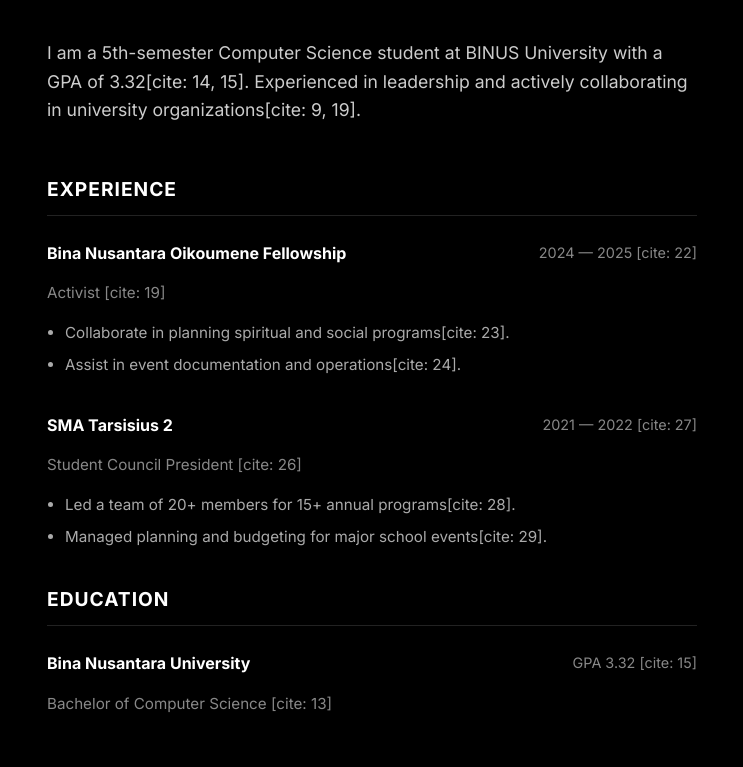
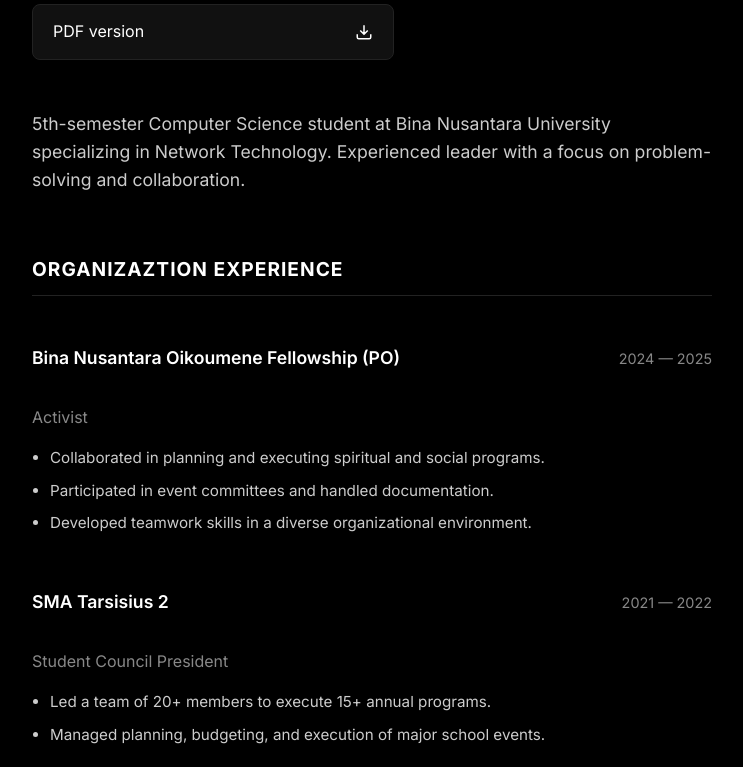
Before and after one commit to levram03/CV, a plain HTML site: page resume.html in a window 1280 px wide. Shown: the part 339-1106 px from the top of the page, without its empty margins (268-1011 px from the left). Drawn offline with Linux system fonts and the light colour scheme.

Commit message:
Add files via upload

```diff
--- a/resume-style.css
+++ b/resume-style.css
@@ -1,22 +1,20 @@
-body { background: #000; color: #fff; font-family: 'Inter', sans-serif; padding: 80px 20px; line-height: 1.6; }
-.resume-container { max-width: 650px; margin: 0 auto; }
-header h1 { font-size: 3rem; font-weight: 700; margin-bottom: 5px; }
-.sub { color: #888; font-size: 1.2rem; margin-bottom: 40px; }
+body { background-color: #000; color: #fff; font-family: 'Inter', sans-serif; padding: 100px 24px; line-height: 1.6; }
+.resume-container { max-width: 680px; margin: 0 auto; }
+header h1 { font-size: 3.5rem; font-weight: 700; letter-spacing: -2px; }
+.sub-name { color: #888; font-size: 1.2rem; margin-bottom: 40px; }
 
-.download-box { margin-bottom: 40px; }
-.btn-download { display: flex; justify-content: space-between; align-items: center; background: #111; border: 1px solid #333; padding: 12px 20px; border-radius: 8px; text-decoration: none; color: #fff; width: 280px; transition: 0.2s; }
-.btn-download:hover { background: #222; }
+.btn-pdf { display: flex; justify-content: space-between; align-items: center; background: #111; border: 1px solid #222; padding: 14px 20px; border-radius: 8px; width: 100%; max-width: 320px; text-decoration: none; color: #fff; margin-bottom: 50px; }
+.btn-pdf:hover { background: #1a1a1a; }
 
-.bio { font-size: 1.1rem; color: #ccc; margin-bottom: 50px; }
-h2 { font-size: 1.2rem; border-bottom: 1px solid #222; padding-bottom: 10px; margin-bottom: 25px; text-transform: uppercase; letter-spacing: 1px; }
-
-.item { margin-bottom: 35px; }
-.row { display: flex; justify-content: space-between; margin-bottom: 5px; }
-.row span { color: #888; font-size: 0.9rem; }
-.role { color: #888; font-size: 0.95rem; margin-bottom: 10px; }
-ul { padding-left: 18px; color: #aaa; font-size: 0.95rem; }
+.bio-text { font-size: 1.1rem; color: #ccc; margin-bottom: 60px; }
+h2 { font-size: 1.2rem; text-transform: uppercase; letter-spacing: 1px; border-bottom: 1px solid #222; padding-bottom: 10px; margin-bottom: 30px; }
+.experience-block { margin-bottom: 35px; }
+.block-header { display: flex; justify-content: space-between; align-items: baseline; }
+.block-header h3 { font-size: 1.1rem; font-weight: 600; }
+.date { color: #888; font-size: 0.9rem; }
+.role { color: #888; margin-bottom: 12px; }
+ul { padding-left: 18px; color: #ccc; font-size: 0.95rem; }
 ul li { margin-bottom: 8px; }
 
-.res-footer { margin-top: 60px; padding-top: 20px; border-top: 1px solid #222; }
-.res-footer a { color: #888; text-decoration: none; font-size: 0.9rem; }
-.res-footer a:hover { color: #fff; }
+.footer-resume { margin-top: 80px; padding-top: 30px; border-top: 1px solid #222; }
+.footer-resume a { color: #888; text-decoration: none; font-size: 0.9rem; }
--- a/resume.html
+++ b/resume.html
@@ -4,9 +4,7 @@
     <meta charset="UTF-8">
     <meta name="viewport" content="width=device-width, initial-scale=1.0">
     <title>Resume | Marvel Benyamin</title>
-    <link rel="preconnect" href="https://fonts.googleapis.com">
-    <link rel="preconnect" href="https://fonts.gstatic.com" crossorigin>
-    <link href="https://fonts.googleapis.com/css2?family=Inter:wght@400;500;700&display=swap" rel="stylesheet">
+    <link href="https://fonts.googleapis.com/css2?family=Inter:wght@400;600;700&display=swap" rel="stylesheet">
     <link rel="stylesheet" href="resume-style.css">
 </head>
 <body>
@@ -14,59 +12,62 @@
     <main class="resume-container">
         <header>
             <h1>Resume</h1>
-            <p class="sub">Marvel Benyamin</p>
+            <p class="sub-name">Marvel Benyamin</p>
         </header>
 
-        <div class="download-box">
-            <a href="Marvel_Benyamin_CV.pdf" class="btn-download" download>
+        <div class="pdf-section">
+            <a href="Marvel_Benyamin_CV.pdf" class="btn-pdf" target="_blank">
                 <span>PDF version</span>
                 <svg width="18" height="18" viewBox="0 0 24 24" fill="none" stroke="currentColor" stroke-width="2"><path d="M21 15v4a2 2 0 0 1-2 2H5a2 2 0 0 1-2-2v-4M7 10l5 5 5-5M12 15V3"/></svg>
             </a>
         </div>
 
-        <section class="bio">
-            <p>I am a 5th-semester Computer Science student at BINUS University with a GPA of 3.32[cite: 14, 15]. Experienced in leadership and actively collaborating in university organizations[cite: 9, 19].</p>
+        <section class="resume-item">
+            <p class="bio-text">
+                5th-semester Computer Science student at Bina Nusantara University specializing in Network Technology. Experienced leader with a focus on problem-solving and collaboration.
+            </p>
         </section>
 
-        <section class="content-sec">
-            <h2>Experience</h2>
-            <div class="item">
-                <div class="row">
-                    <strong>Bina Nusantara Oikoumene Fellowship</strong>
-                    <span>2024 — 2025 [cite: 22]</span>
+        <section class="resume-section">
+            <h2>Organizaztion Experience</h2>
+            <div class="experience-block">
+                <div class="block-header">
+                    <h3>Bina Nusantara Oikoumene Fellowship (PO)</h3>
+                    <span class="date">2024 — 2025</span>
                 </div>
-                <p class="role">Activist [cite: 19]</p>
+                <p class="role">Activist</p>
                 <ul>
-                    <li>Collaborate in planning spiritual and social programs[cite: 23].</li>
-                    <li>Assist in event documentation and operations[cite: 24].</li>
+                    <li>Collaborated in planning and executing spiritual and social programs.</li>
+                    <li>Participated in event committees and handled documentation.</li>
+                    <li>Developed teamwork skills in a diverse organizational environment.</li>
                 </ul>
             </div>
 
-            <div class="item">
-                <div class="row">
-                    <strong>SMA Tarsisius 2</strong>
-                    <span>2021 — 2022 [cite: 27]</span>
+            <div class="experience-block">
+                <div class="block-header">
+                    <h3>SMA Tarsisius 2</h3>
+                    <span class="date">2021 — 2022</span>
                 </div>
-                <p class="role">Student Council President [cite: 26]</p>
+                <p class="role">Student Council President</p>
                 <ul>
-                    <li>Led a team of 20+ members for 15+ annual programs[cite: 28].</li>
-                    <li>Managed planning and budgeting for major school events[cite: 29].</li>
+                    <li>Led a team of 20+ members to execute 15+ annual programs.</li>
+                    <li>Managed planning, budgeting, and execution of major school events.</li>
                 </ul>
             </div>
         </section>
 
-        <section class="content-sec">
+        <section class="resume-section">
             <h2>Education</h2>
-            <div class="item">
-                <div class="row">
-                    <strong>Bina Nusantara University</strong>
-                    <span>GPA 3.32 [cite: 15]</span>
+            <div class="experience-block">
+                <div class="block-header">
+                    <h3>Bina Nusantara University</h3>
+                    <span class="date">GPA: 3.32 / 4.00</span>
                 </div>
-                <p class="role">Bachelor of Computer Science [cite: 13]</p>
+                <p class="role">Bachelor of Computer Science - Network Technology</p>
             </div>
         </section>
 
-        <footer class="res-footer">
+        <footer class="footer-resume">
             <a href="index.html">← Back to Home</a>
         </footer>
     </main>
```
